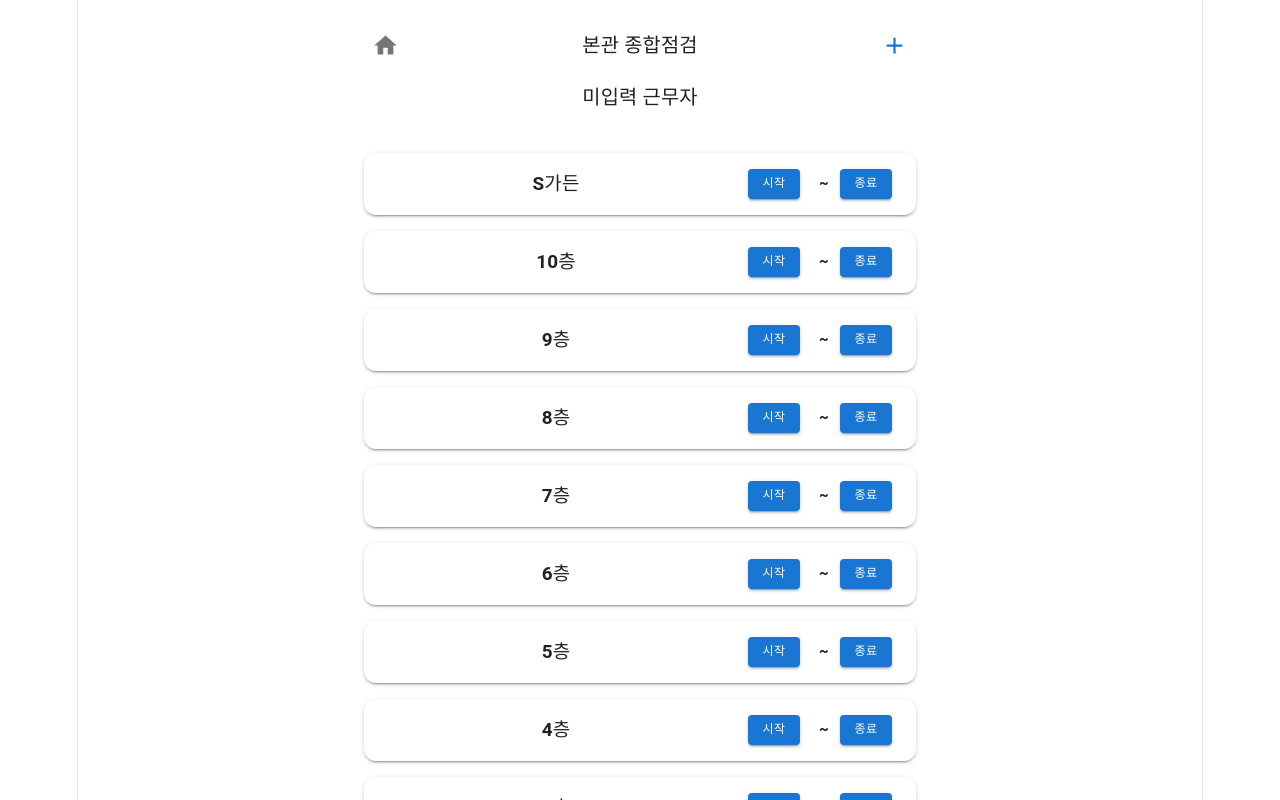
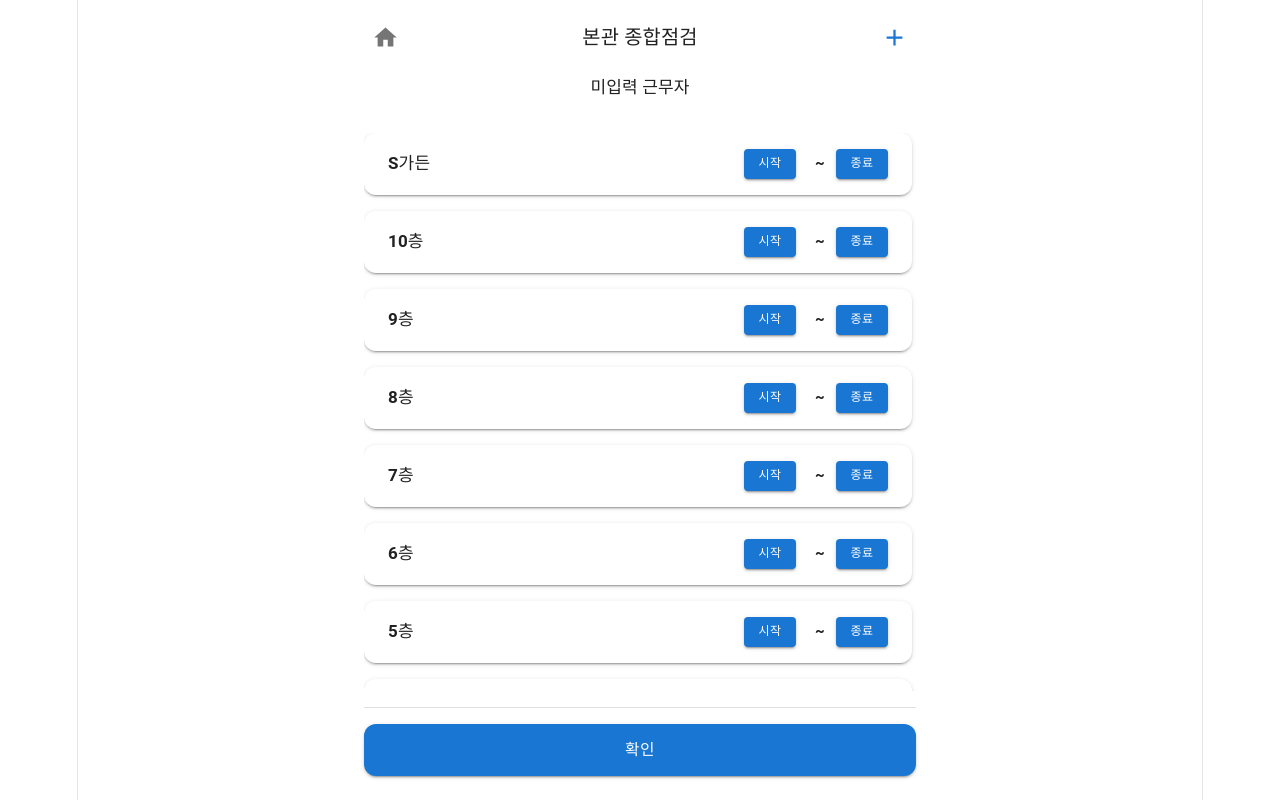
Before and after one commit to 79kzio-dev/timeChecked, a React (Vite) app: page /check in a window 1280 px wide. Shown: the top 800 px of the page. Built offline with nearby package versions, Linux system fonts and the light colour scheme.

Commit message:
12th commit

```diff
--- a/src/components/CheckCard.tsx
+++ b/src/components/CheckCard.tsx
@@ -40,11 +40,13 @@ export default function CheckCard({
           <Typography
             sx={{
               flex: 1,
+              pl: 1,
               fontWeight: 700,
-              fontSize: "1.05rem",
+              fontSize: 17,
               overflow: "hidden",
               textOverflow: "ellipsis",
-              whiteSpace: "nowrap"
+              whiteSpace: "nowrap",
+              textAlign: "left"
             }}
           >
             {item.name}
--- a/src/pages/Check.tsx
+++ b/src/pages/Check.tsx
@@ -33,12 +33,12 @@ const now = () => {
 export default function Check() {
   const location = useLocation();
   const navigate = useNavigate();
+
   const [homeOpen, setHomeOpen] = useState(false);
   const [addOpen, setAddOpen] = useState(false);
   const [newItemName, setNewItemName] = useState("");
 
   const type = (location.state?.type as keyof typeof checkData) ?? "Mb";
-
   const worker = location.state?.worker ?? "";
 
   const storageKey = `check_${type}_${worker}`;
@@ -52,7 +52,6 @@ export default function Check() {
 
   const [items, setItems] = useState<CheckItem[]>(() => {
     const saved = localStorage.getItem(storageKey);
-
     return saved ? JSON.parse(saved) : createItems();
   });
 
@@ -86,17 +85,17 @@ export default function Check() {
     );
   };
 
-  //점검 추가 버튼
   const addItem = () => {
     if (!newItemName.trim()) return;
 
-    const newItem: CheckItem = {
+    setItems((prev) => [
+      ...prev,
+      {
         name: newItemName.trim(),
         startTime: "",
         endTime: ""
-    };
-
-    setItems((prev) => [...prev, newItem]);
+      }
+    ]);
 
     setNewItemName("");
     setAddOpen(false);
@@ -114,19 +113,18 @@ export default function Check() {
     <Container
       maxWidth="sm"
       sx={{
-        mt: 3,
-        pb: 3
+        height: "100vh",
+        display: "flex",
+        flexDirection: "column",
+        py: 2
       }}
     >
       {/* Header */}
       <Box
         sx={{
-          position: "sticky",
-          top: 0,
-          zIndex: 1000,
           bgcolor: "background.default",
           pb: 2,
-          mb: 3
+          flexShrink: 0
         }}
       >
         <Box
@@ -151,7 +149,7 @@ export default function Check() {
             {typeName[type]}
           </Typography>
 
-          {/*점검 추가 버튼*/}
+          {/* 점검 추가 */}
           <IconButton color="primary" onClick={() => setAddOpen(true)}>
             <AddIcon />
           </IconButton>
@@ -160,9 +158,9 @@ export default function Check() {
         <Typography
           sx={{
             mt: 2,
+            textAlign: "center",
             fontWeight: 700,
-            fontSize: "1.1rem",
-            textAlign: "center"
+            fontSize: 17
           }}
         >
           {type === "Tech"
@@ -171,6 +169,17 @@ export default function Check() {
         </Typography>
       </Box>
 
+      {/* 체크리스트(여기만 스크롤) */}
+      <Box
+        sx={{
+          flex: 1,
+          minHeight: 0,
+          overflowY: "auto",
+          mt: 2,
+          mb: 2,
+          pr: 0.5
+        }}
+      >
         {items.map((item, index) => (
           <CheckCard
             key={index}
@@ -179,39 +188,19 @@ export default function Check() {
             onEnd={() => endItem(index)}
           />
         ))}
+      </Box>
 
-      {/* 추가 FAB */}
-      {/*<Box*/}
-      {/*  sx={{*/}
-      {/*    display: "flex",*/}
-      {/*    justifyContent: "flex-end",*/}
-      {/*    right: {*/}
-      {/*      xs: 20,*/}
-      {/*      sm: "calc((100vw - 600px) / 2 + 20px)"*/}
-      {/*    },*/}
-      {/*    bottom: 90,*/}
-      {/*    zIndex: 1100,*/}
-      {/*    mt: 2,*/}
-      {/*    mb: 2*/}
-      {/*  }}*/}
-      {/*>*/}
-      {/*  <Fab*/}
-      {/*    color="primary"*/}
-      {/*    size="small"*/}
-      {/*    onClick={() => setAddOpen(true)}*/}
-      {/*    sx={{*/}
-      {/*      width: 40,*/}
-      {/*      height: 40,*/}
-      {/*      minHeight: 40,*/}
-      {/*      boxShadow: 2*/}
-      {/*    }}*/}
-      {/*  >*/}
-      {/*    <AddIcon />*/}
-      {/*  </Fab>*/}
-      {/* </Box>*/}
-
-      {/*확인 버튼*/}
-      <Box sx={{ mt: 4 }}>
+      {/* 하단 고정 확인 버튼 */}
+      <Box
+        sx={{
+          flexShrink: 0,
+          pt: 2,
+          pb: 1,
+          bgcolor: "background.default",
+          borderTop: "1px solid",
+          borderColor: "divider"
+        }}
+      >
         <Button
           fullWidth
           variant="contained"
@@ -233,6 +222,7 @@ export default function Check() {
         </Button>
       </Box>
 
+      {/* 홈 이동 Dialog */}
       <Dialog open={homeOpen} onClose={() => setHomeOpen(false)}>
         <DialogTitle>홈으로 이동</DialogTitle>
 
@@ -253,7 +243,7 @@ export default function Check() {
         </DialogActions>
       </Dialog>
 
-      {/*//FAB추가 Dialog*/}
+      {/* 점검 항목 추가 Dialog */}
       <Dialog open={addOpen} onClose={() => setAddOpen(false)}>
         <DialogTitle>점검 항목 추가</DialogTitle>
 
```
Lines whose indentation alone changed are shown as unchanged.
